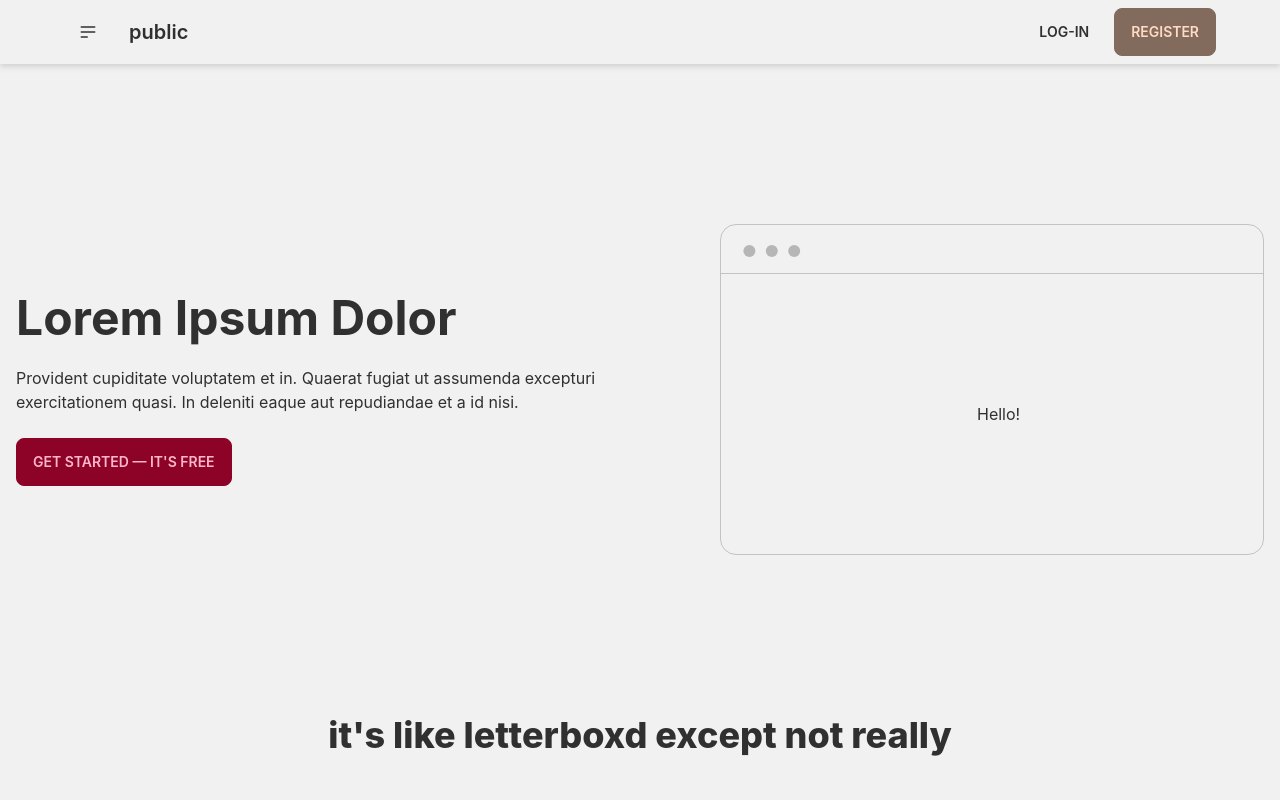
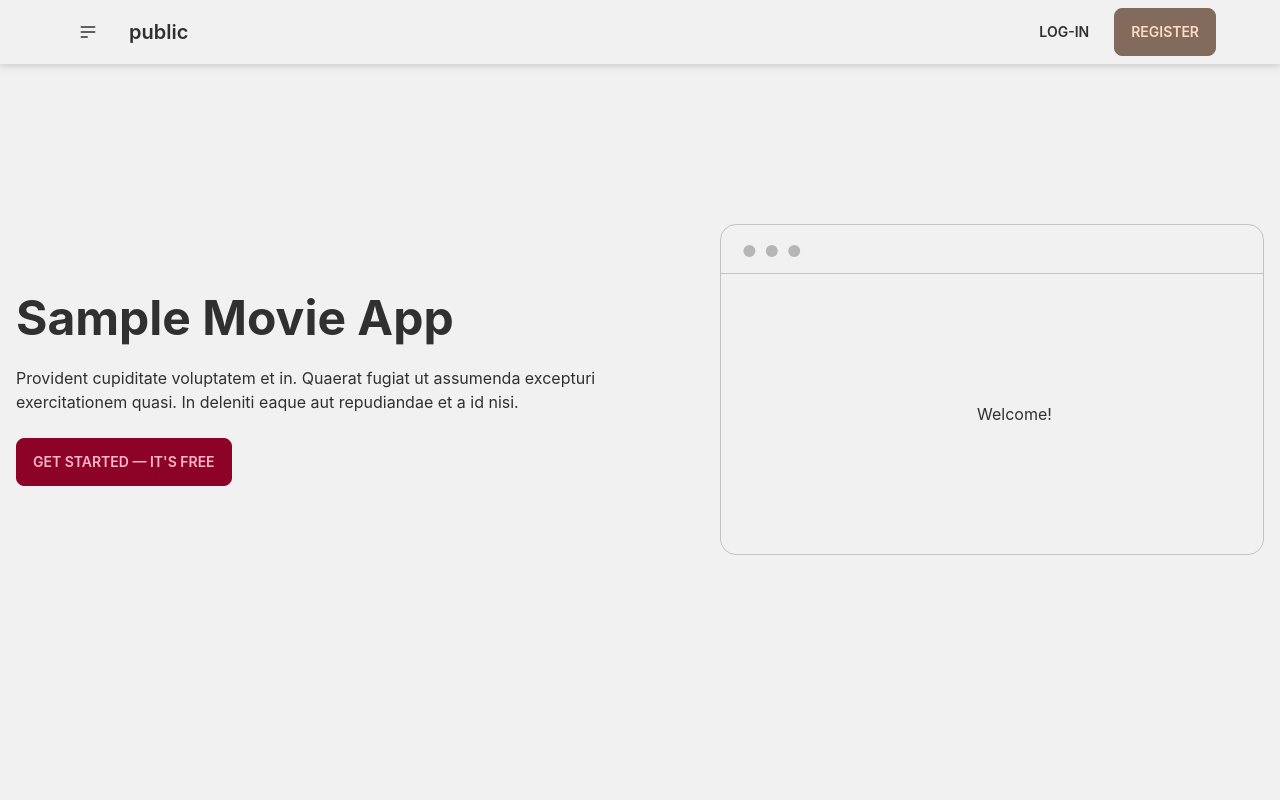
Before and after one commit to jamesesguerra/movie-app, a React (Create React App) app: page / in a window 1280 px wide. Shown: the top 800 px of the page. Built offline with nearby package versions, Linux system fonts and the light colour scheme; no server answers.

Commit message:
add default labels for school project

```diff
--- a/public/index.html
+++ b/public/index.html
@@ -24,7 +24,7 @@
       work correctly both with client-side routing and a non-root public URL.
       Learn how to configure a non-root public URL by running `npm run build`.
     -->
-    <title>React App</title>
+    <title>Sample Movie App</title>
   </head>
   <body>
     <noscript>You need to enable JavaScript to run this app.</noscript>
--- a/src/pages/Landing.jsx
+++ b/src/pages/Landing.jsx
@@ -8,14 +8,15 @@ const Landing = () => {
   }, []);
 
   return (
+    <div className="h-screen">
       <div className="mx-auto">
         <div className="hero min-h-full bg-base-100 my-36">
           <div className="hero-content flex-col lg:flex-row-reverse">
             <div className="mockup-window border border-base-300">
-            <div className="px-36 md:px-64 lg:px-64 py-32 border-t border-base-300">Hello!</div>
+              <div className="px-36 md:px-64 lg:px-64 py-32 border-t border-base-300">Welcome!</div>
             </div>
             <div className="max-w-2xl mr-4">
-            <h1 className="text-5xl font-bold text-left">Lorem Ipsum Dolor</h1>
+              <h1 className="text-5xl font-bold text-left">Sample Movie App</h1>
               <p className="py-6 text-left">Provident cupiditate voluptatem et in. Quaerat fugiat ut assumenda excepturi exercitationem quasi. In deleniti eaque aut repudiandae et a id nisi.</p>
               <button className="btn btn-primary flex justify-end">Get Started — it's free</button>
             </div>
@@ -23,7 +24,8 @@ const Landing = () => {
         </div>
 
         <div className="prose container mx-auto my-16 px-2">
-        <h1 className='text-center'>it's like letterboxd except not really</h1>
+          <h1 className='text-center'></h1>
+        </div>
       </div>
     </div>
   );
```
Lines whose indentation alone changed are shown as unchanged.
